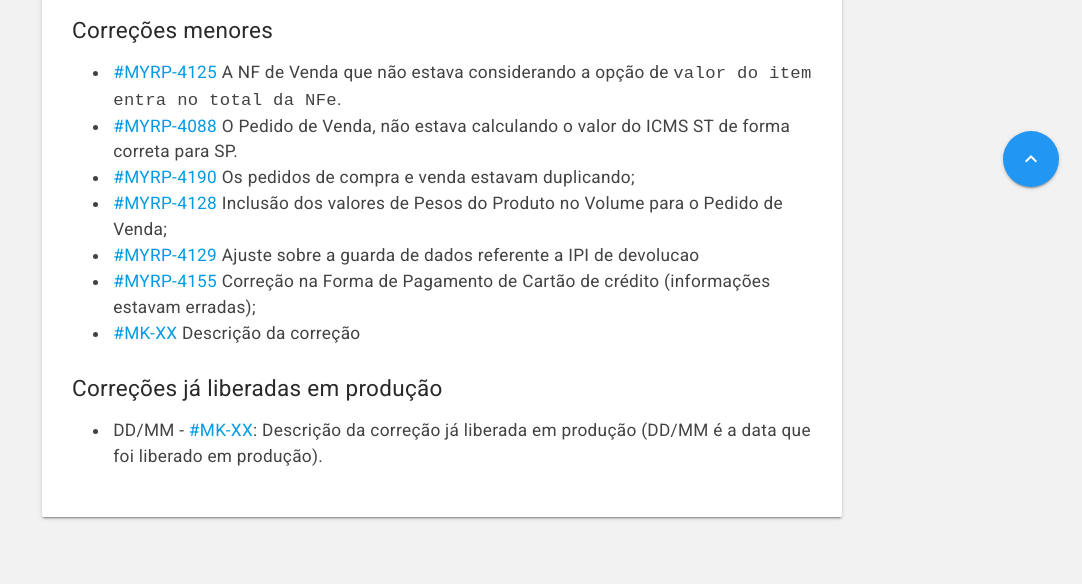
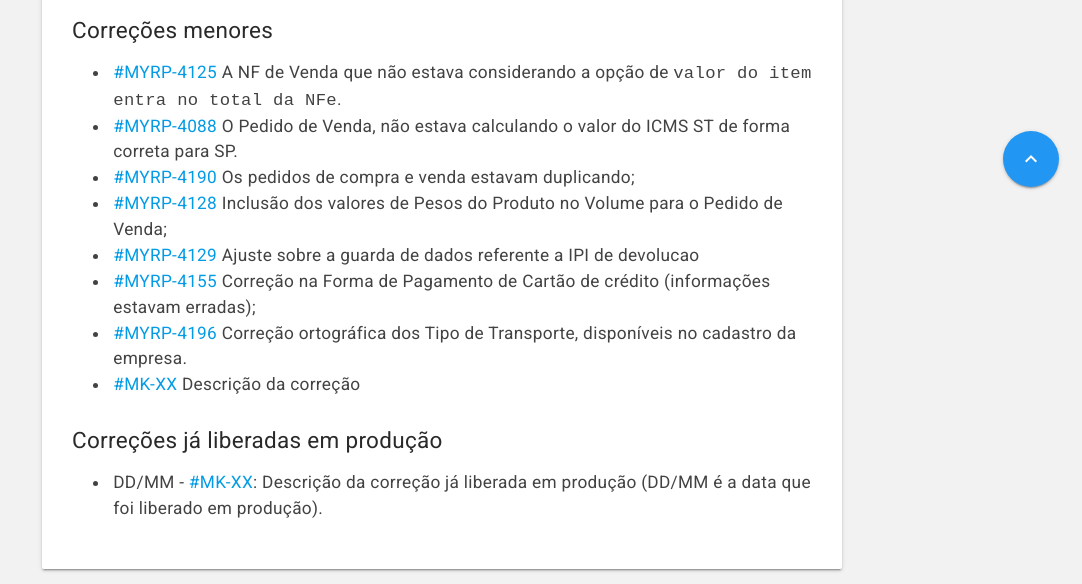
Before and after one commit to myrp-maicon/changelog-myrp, a Jekyll site: the page built from docs/myrp/19.05.01.md, in a window 1280 px wide. Shown: the part 690-1274 px from the top of the page, without its empty margins (198-1280 px from the left). Built offline with Jekyll 4.4.1, drawn with Linux system fonts in a browser that asks for light colours; nearby versions of some CDN libraries; our own code applies the rules of GitHub Pages for plain Markdown files; the repository's description, which GitHub fills in, is left out; before the commit the page ends 1222 px from its top, so only the background shows below that.

Commit message:
AD:MYRP-4196
Correção ortográfica dos Tipo de Transporte, disponíveis no cadastro da empresa

```diff
--- a/docs/myrp/19.05.01.md
+++ b/docs/myrp/19.05.01.md
@@ -13,6 +13,7 @@
 * [#MYRP-4128](https://devmyrp.atlassian.net/browse/MYRP-4128) Inclusão dos valores de Pesos do Produto no Volume para o Pedido de Venda;
 * [#MYRP-4129](https://devmyrp.atlassian.net/browse/MYRP-4129) Ajuste sobre a guarda de dados referente a IPI de devolucao
 * [#MYRP-4155](https://devmyrp.atlassian.net/browse/MYRP-4155) Correção na Forma de Pagamento de Cartão de crédito (informações estavam erradas);
+* [#MYRP-4196](https://devmyrp.atlassian.net/browse/MYRP-4196) Correção ortográfica dos Tipo de Transporte, disponíveis no cadastro da empresa.
 * [#MK-XX](https://devmyrp.atlassian.net/browse/MK-XX) Descrição da correção
 
 
```
